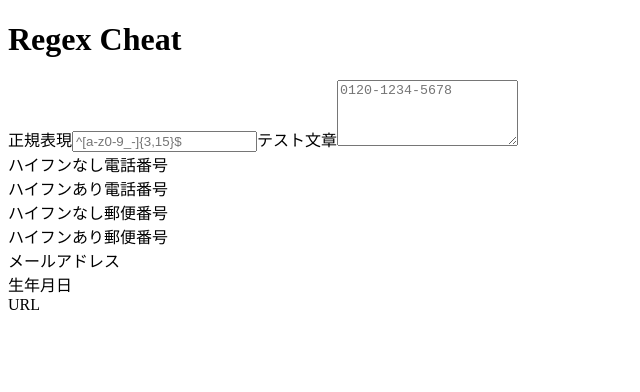
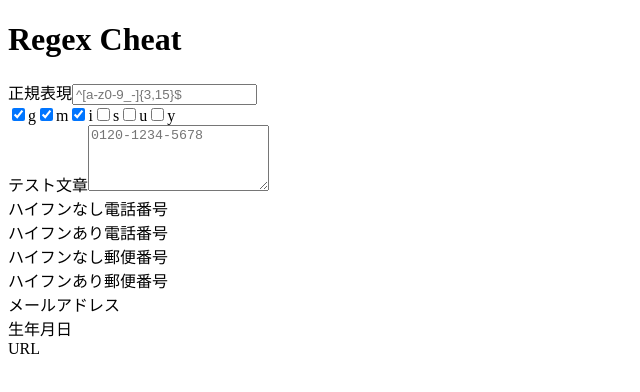
Before and after one commit to hatsu38/regex-cheat, a Next.js app: page / in a window 1280 px wide. Shown: the top 392 px of the page, without its empty margins (0-640 px from the left). Built offline with nearby package versions, Linux system fonts and the light colour scheme.

Commit message:
Add Regex Flags

```diff
--- a/components/match-text-form.tsx
+++ b/components/match-text-form.tsx
@@ -21,7 +21,7 @@ export default function MatchTextForm() {
   const textAreaRow = Math.max(lfCount, 4)
 
   return (
-    <>
+    <React.Fragment>
       <label className="block mt-5">
         <span className="dark:text-green-400">テスト文章</span>
         <textarea
@@ -33,6 +33,6 @@ export default function MatchTextForm() {
         />
       </label>
       <MatchText />
-    </>
+    </React.Fragment>
   )
 }
--- /dev/null
+++ b/components/regex-flags-form.tsx
@@ -0,0 +1,46 @@
+import React, { useEffect} from "react"
+import { useSelector, useDispatch } from 'react-redux'
+
+const useFlags = () => {
+  const flags = useSelector((state) => state.regexFlags)
+  const dispatch = useDispatch()
+  const updateFlags = (value) =>
+    dispatch({
+      type: "UPDATE_FLAGS",
+      regexFlags: value
+    })
+  return { flags, dispatch, updateFlags }
+}
+
+export default function RegexFlagsForm() {
+  const { flags, updateFlags } = useFlags()
+  const handleCheckBox = (e) => {
+    const { name, checked } = e.target
+    const newStateFlags = flags.map(([key, value]) => {
+      if (key != name) { return [key, value] }
+      return [name, checked]
+    })
+    updateFlags(newStateFlags)
+  }
+
+  return (
+    <React.Fragment>
+      <div className="flex flex-col items-center justify-center">
+        <div className="flex flex-col">
+          {flags.map(([key, value]) =>
+            <label className="inline-flex items-center mt-3" key={key}>
+              <input
+                type="checkbox"
+                name={key}
+                className="form-checkbox h-5 w-5 text-gray-600"
+                checked={value}
+                onChange={(e) => handleCheckBox(e)}
+              />
+              <span className="ml-2 dark:text-green-400">{key}</span>
+            </label>
+          )}
+        </div>
+      </div>
+    </React.Fragment>
+  )
+}
--- a/pages/index.tsx
+++ b/pages/index.tsx
@@ -1,6 +1,7 @@
 import RegexForm from "../components/regex-form"
 import MatchTextForm from "../components/match-text-form"
 import RegexTemplates from "../components/regex-templates"
+import RegexFlagsForm from "../components/regex-flags-form"
 
 export default function Home() {
   return (
@@ -9,6 +10,7 @@ export default function Home() {
         <h1 className="italic text-center text-5xl mt-20 dark:text-green-400">Regex Cheat</h1>
       </div>
       <RegexForm />
+      <RegexFlagsForm />
       <MatchTextForm />
       <RegexTemplates />
     </div>
--- a/store.ts
+++ b/store.ts
@@ -6,7 +6,15 @@ let store
 
 const initialState = {
   regexText: "",
-  targetText: ""
+  targetText: "",
+  regexFlags: [
+    ["g", true],
+    ["m", true],
+    ["i", true],
+    ["s", false],
+    ["u", false],
+    ["y", false],
+  ],
 }
 
 const reducer = (state = initialState, action) => {
@@ -24,7 +32,13 @@ const reducer = (state = initialState, action) => {
     case "UPDATE_ALL_TEXT":
       return {
         targetText: action.targetText,
-        regexText: action.regexText
+        regexText: action.regexText,
+        regexFlags: initialState.regexFlags,
+      }
+    case "UPDATE_FLAGS":
+      return {
+        ...state,
+        regexFlags: action.regexFlags,
       }
     default:
       return state
```
